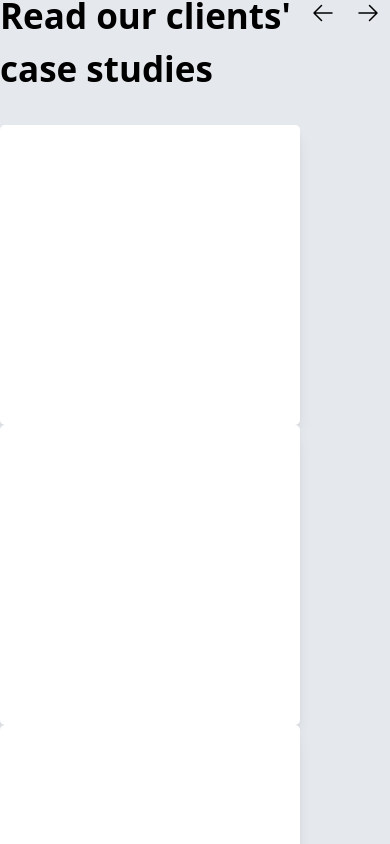
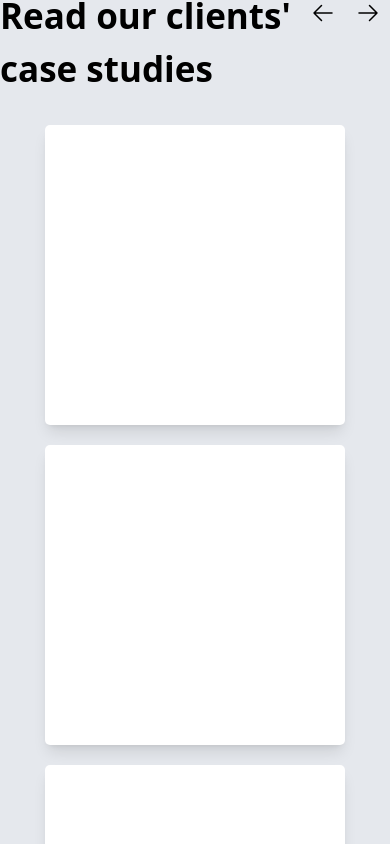
Before and after one commit to fayzullojonl7/CreateX-Project, a React (Vite) app: page / in a window 390 px wide. Shown: the part 5940-6784 px from the top of the page. Built offline with nearby package versions, Linux system fonts and the light colour scheme.

Commit message:
third commit

```diff
--- a/src/pages/Home/Home.jsx
+++ b/src/pages/Home/Home.jsx
@@ -186,7 +186,7 @@ const Home = () => {
 
           </div>
         </div>
-        <div className='flex flex-wrap justify-between'>
+        <div className='flex flex-wrap lg:justify-between justify-center gap-[20px]'>
           <HoverSquare />
           <HoverSquare backgroundImage={HoverSquareBg} />
           <HoverSquare />
```
